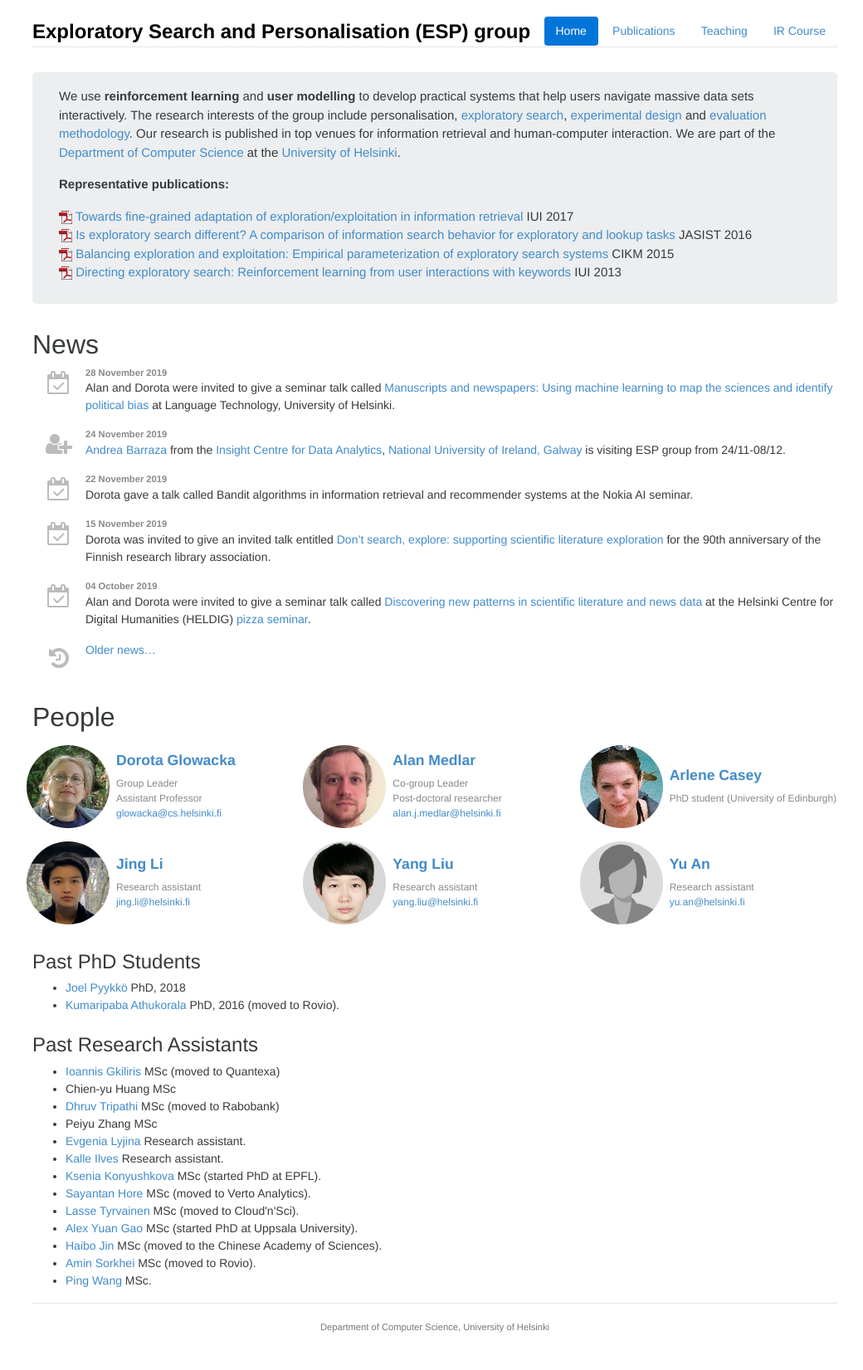
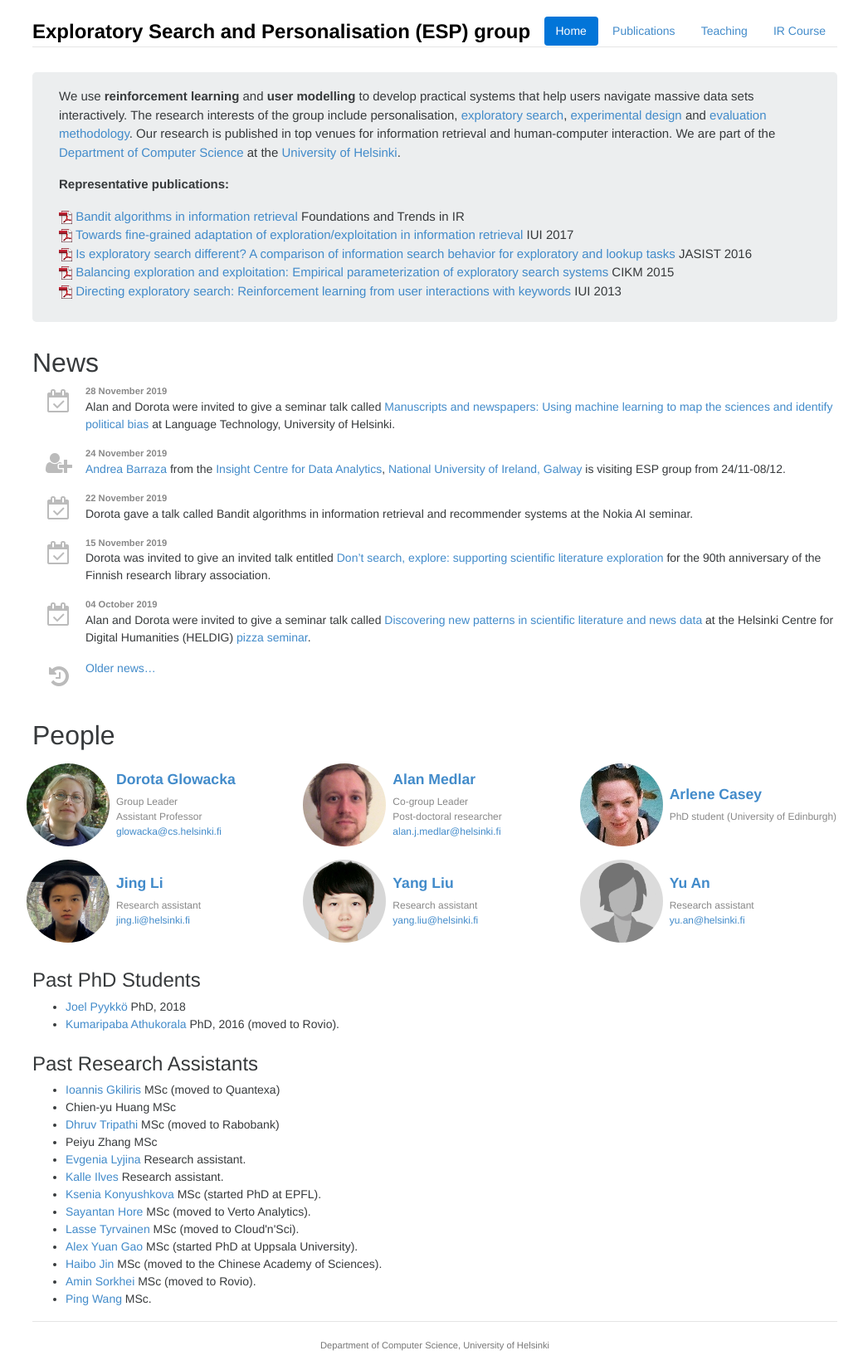
Before and after one commit to ajm/group-website, a Jekyll site: the page built from index.html, in a window 1280 px wide. Shown: the whole page at 83% size, without its empty margins (116-1156 px from the left). Built offline with Jekyll 4.4.1, drawn with Linux system fonts in a browser that asks for light colours; nearby versions of some CDN libraries; Markdown is read by kramdown in place of the engine named in the settings; before the commit the page ends 1629 px from its top, so only the background shows below that.

Commit message:
lec4 + missing files

```diff
--- a/_includes/pubs.html
+++ b/_includes/pubs.html
@@ -46,7 +46,7 @@
         <td class="publication">
             <span class="pubtitle">
                 <img src="img/pdficon_small.png" width="16" height="16" alt="PDF" />
-                <a href="https://www.nowpublishers.com/article/Details/INR-067">Bandit Algorithms in Information Retrieval</a>.
+                <a href="https://glowacka.org/files/bandit_book.pdf">Bandit Algorithms in Information Retrieval</a>.
             </span><br />
             <span class="authors">
                 Dorota Glowacka.
--- a/index.html
+++ b/index.html
@@ -16,6 +16,8 @@ role_remain:
     We are part of the <a href="https://www.helsinki.fi/en/computer-science">Department of Computer Science</a> at the <a href="https://www.helsinki.fi/en/">University of Helsinki</a>.</p>
     <p><b>Representative publications:</b></p>
     <p><img src="img/pdficon_small.png" width="16" height="16" alt="PDF" />
+    <a href="https://glowacka.org/files/bandit_book.pdf">Bandit algorithms in information retrieval</a> Foundations and Trends in IR<br/>
+    <img src="img/pdficon_small.png" width="16" height="16" alt="PDF" />
     <a href="http://doi.acm.org/10.1145/3025171.3025205">Towards fine-grained adaptation of exploration/exploitation in information retrieval</a> IUI 2017<br/>
     <img src="img/pdficon_small.png" width="16" height="16" alt="PDF" />
     <a href="https://doi.org/10.1002/asi.23617">Is exploratory search different? A comparison of information search behavior for exploratory and lookup tasks</a> JASIST 2016<br />
```
Also changed, not shown: 2 other files.
